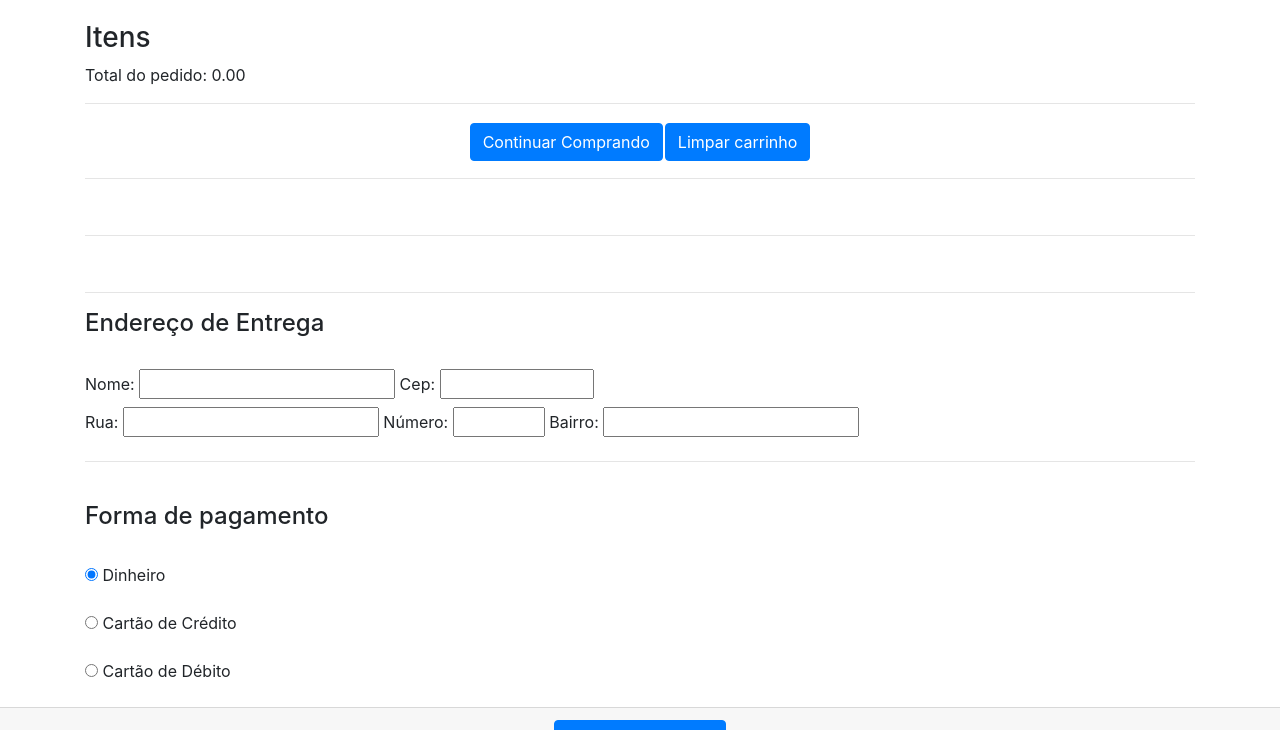
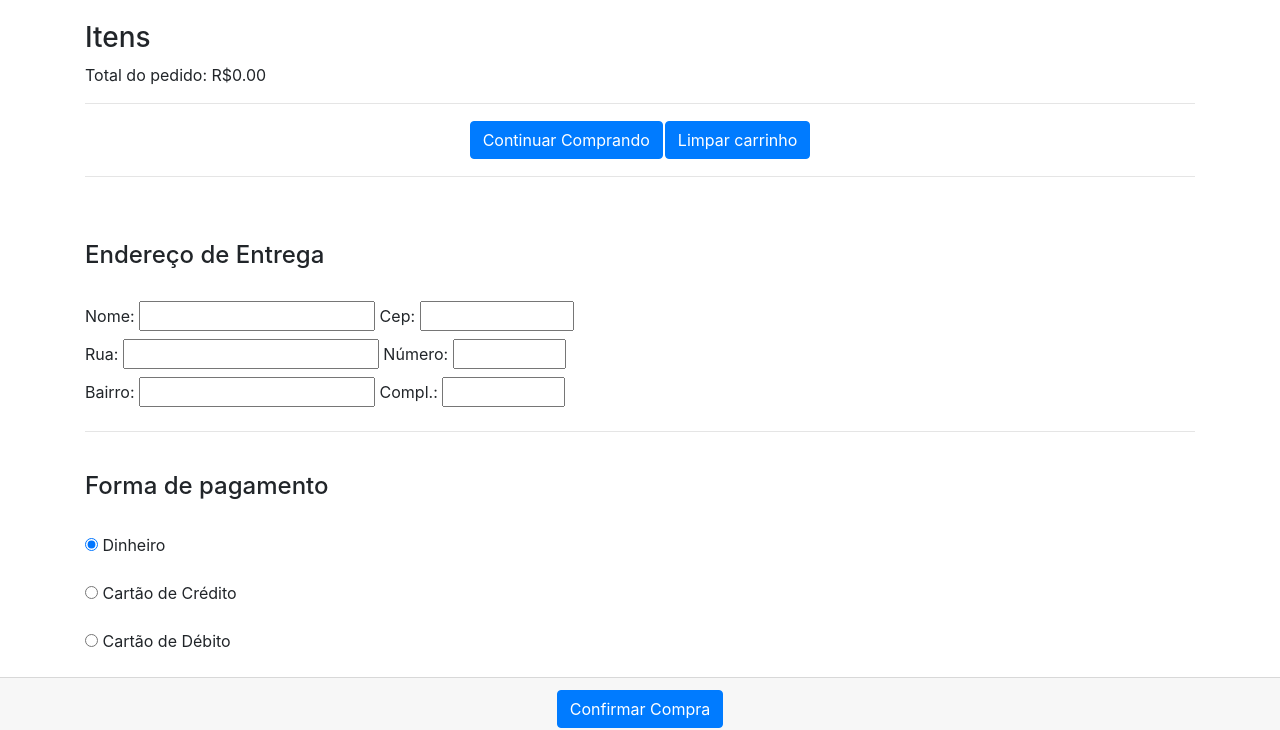
Before and after one commit to WRafa3l/av1TecWeb2, a website: page carrinho.html in a window 1280 px wide. Shown: the part 651-1381 px from the top of the page. Drawn offline with nearby package versions, Linux system fonts and the light colour scheme.

Commit message:
Atualização Carrinho

```diff
--- a/carrinho.html
+++ b/carrinho.html
@@ -93,10 +93,10 @@
     </div>
 <body>
 <!-- COMEÇO CARRINHO-->
-<h3>Itens</h3><table><tr><td>
-<div id="itens"></div></td>
-<td><div id="remover"></div></td>
-<div>Total do pedido: <span id="totalf"></span> </div>
+<h3>Itens</h3>
+<div id="itens"></div>
+
+<div>Total do pedido: R$<span id="totalf"></span> </div>
 
 <script>
  var totalf = 0; // variável que retorna o total dos produtos que estão na LocalStorage.
@@ -112,7 +112,7 @@
 		 document.getElementById("itens").innerHTML += localStorage.getItem("qtd" + i) + " x ";
 		 document.getElementById("itens").innerHTML += localStorage.getItem("produto" + i);
 		 document.getElementById("itens").innerHTML += " ";
-		 document.getElementById("itens").innerHTML += "- R$ " + localStorage.getItem("valor" + i) + "<hr>";
+		 document.getElementById("itens").innerHTML += "- R$" + localStorage.getItem("valor" + i) + "<hr>";
 
      // calcula o total dos recheios
 		 valor = parseFloat(localStorage.getItem("valor" + i)); // valor convertido com o parseFloat()
@@ -130,9 +130,9 @@
 "> Limpar carrinho </button></td></table>
     <hr><br></li>
     <td></td></table>
-    <hr><br></li>
+    <br></li>
 
-  <hr>
+
   <!-- fim carrinho-->
 <h4>Endereço de Entrega</h4><br>
 
@@ -146,17 +146,20 @@
 
       <form method="get" action=".">
         <label>   Nome:
-        <input name="nome" type="text" id="nome" size="20" /></label>
+        <input name="nome" type="text" id="nome" size="18" /></label>
         <label>Cep:
         <input name="cep" type="text" id="cep" value="" size="10" maxlength="9" /></label><br>
         <label>Rua:
         <input name="rua" type="text" id="rua" size="20" /></label>
         <label>   Número:
-        <input name="numero" type="text" id="numero" size="4" /></label>
+        <input name="numero" type="text" id="numero" size="6" /></label><br>
         <label>   Bairro:
-        <input name="bairro" type="text" id="bairro" size="20" /></label><br />
+        <input name="bairro" type="text" id="bairro" size="18" /></label>
+        <label>   Compl.:
+        <input name="complemento" type="text" id="numero" size="7" /></label>
 
       </form>
+
       <hr><br>
   <h4>Forma de pagamento</h4><br>
   <div class="wrapper">
@@ -172,14 +175,14 @@
         <input class="radio" name="theradio" id="radio3" type='radio' />
         <label for="radio3">Cartão de Débito</label>
       </div>
-    </div>
+     </div>
   </div>
 
 
 
 
 <div width="100%" align=center class="card-footer">
-            <a href="#" class="btn btn-primary">Confirmar Compra.</a>
+            <a href="#" class="btn btn-primary">Confirmar Compra</a>
           </div>
 
 
```
